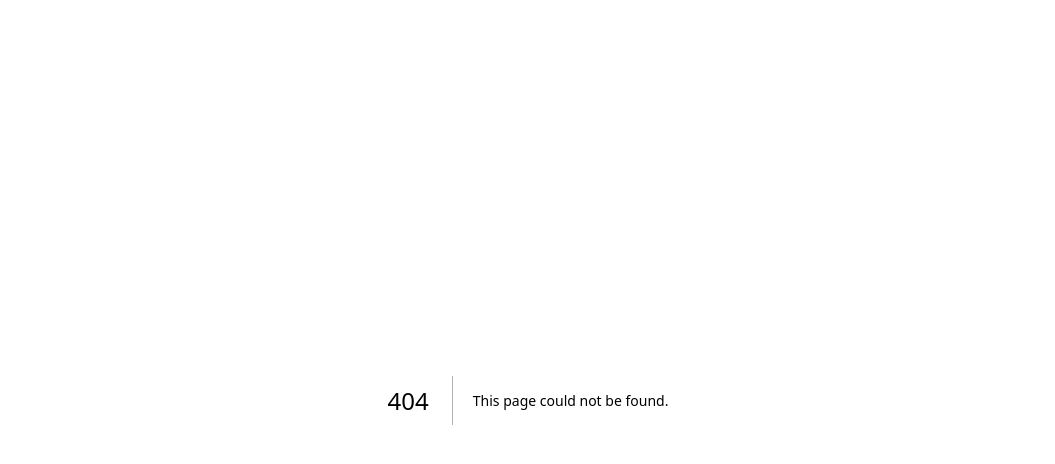
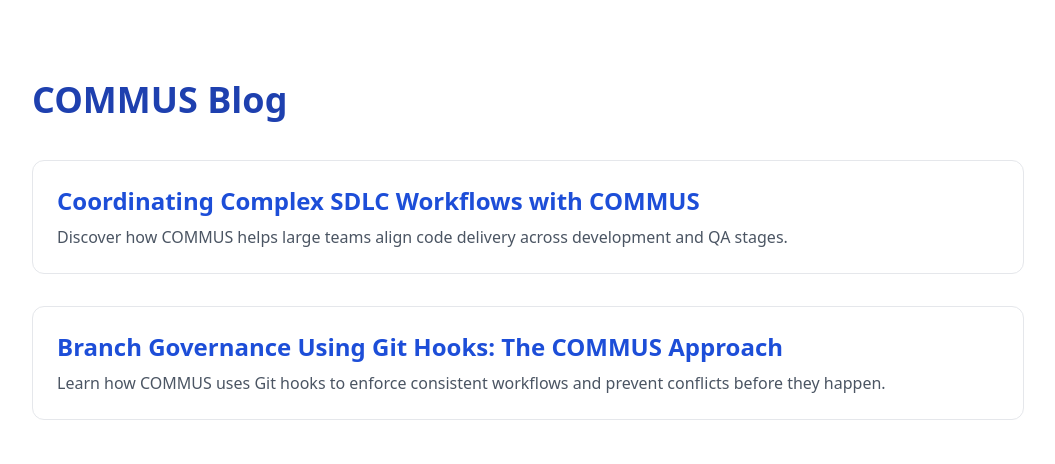
Before and after one commit to Sangaibisi/commus-landing-page, a Next.js app: page /blog in a window 1280 px wide. Before the commit this address had no page. Shown: the top 464 px of the page, without its empty margins (112-1167 px from the left). Built offline with nearby package versions, Linux system fonts and the light colour scheme.

Commit message:
Add blog pages

```diff
--- /dev/null
+++ b/pages/blog/[slug].js
@@ -0,0 +1,27 @@
+import {{ useRouter }} from "next/router";
+
+const postMap = {{
+  "sdlc-coordination": {{
+    title: "Coordinating Complex SDLC Workflows with COMMUS",
+    content: `In complex software delivery environments, managing coordination between development, testing, and release teams is a challenge. COMMUS introduces a structured approach to SDLC alignment by leveraging Git hooks and freeze policies to automate control over environments, making collaboration smoother and reducing human error.`,
+  }},
+  "git-hook-governance": {{
+    title: "Branch Governance Using Git Hooks: The COMMUS Approach",
+    content: `Git-based projects often suffer from uncontrolled branch pushes, hotfix chaos, or test overlaps. COMMUS implements a pre-receive hook mechanism that integrates with CI/CD systems to freeze or unfreeze environments based on rules, giving teams complete governance over their delivery flow.`,
+  }},
+}};
+
+export default function BlogPost() {{
+  const router = useRouter();
+  const {{ slug }} = router.query;
+  const post = postMap[slug];
+
+  if (!post) return <p className="text-center py-20">Loading...</p>;
+
+  return (
+    <div className="max-w-3xl mx-auto py-20 px-4">
+      <h1 className="text-4xl font-bold text-blue-800 mb-6">{{post.title}}</h1>
+      <p className="text-gray-700 whitespace-pre-line">{{post.content}}</p>
+    </div>
+  );
+}}
--- /dev/null
+++ b/pages/blog/index.js
@@ -0,0 +1,34 @@
+import Link from "next/link";
+
+const dummyPosts = [
+  {
+    slug: "sdlc-coordination",
+    title: "Coordinating Complex SDLC Workflows with COMMUS",
+    excerpt: "Discover how COMMUS helps large teams align code delivery across development and QA stages.",
+  },
+  {
+    slug: "git-hook-governance",
+    title: "Branch Governance Using Git Hooks: The COMMUS Approach",
+    excerpt: "Learn how COMMUS uses Git hooks to enforce consistent workflows and prevent conflicts before they happen.",
+  },
+];
+
+export default function Blog() {
+  return (
+    <div className="max-w-5xl mx-auto py-20 px-4">
+      <h1 className="text-4xl font-bold text-blue-800 mb-10">COMMUS Blog</h1>
+      <ul className="space-y-8">
+        {dummyPosts.map((post) => (
+          <li key={post.slug}>
+            <Link href={`/blog/${post.slug}`}>
+              <a className="block p-6 border rounded-xl hover:shadow transition">
+                <h2 className="text-2xl font-semibold text-blue-700">{post.title}</h2>
+                <p className="mt-2 text-gray-600">{post.excerpt}</p>
+              </a>
+            </Link>
+          </li>
+        ))}
+      </ul>
+    </div>
+  );
+}
```
